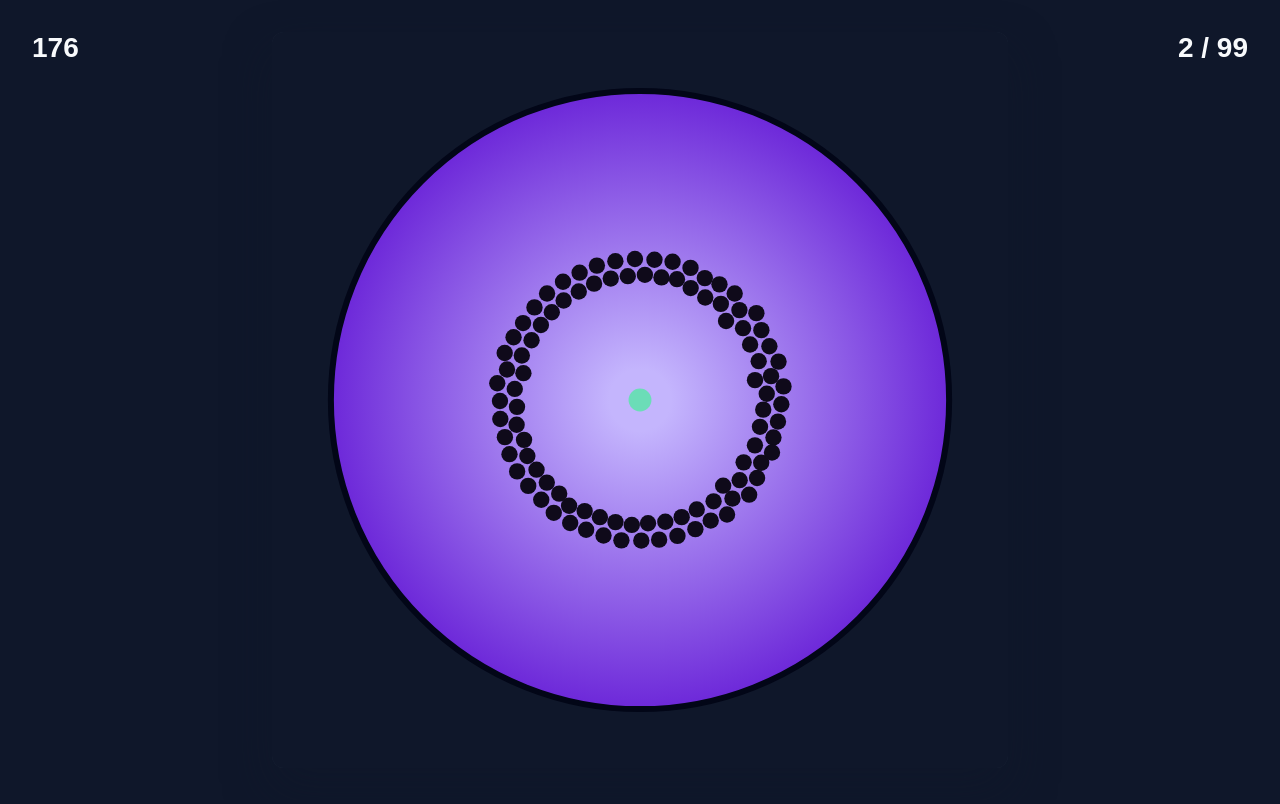
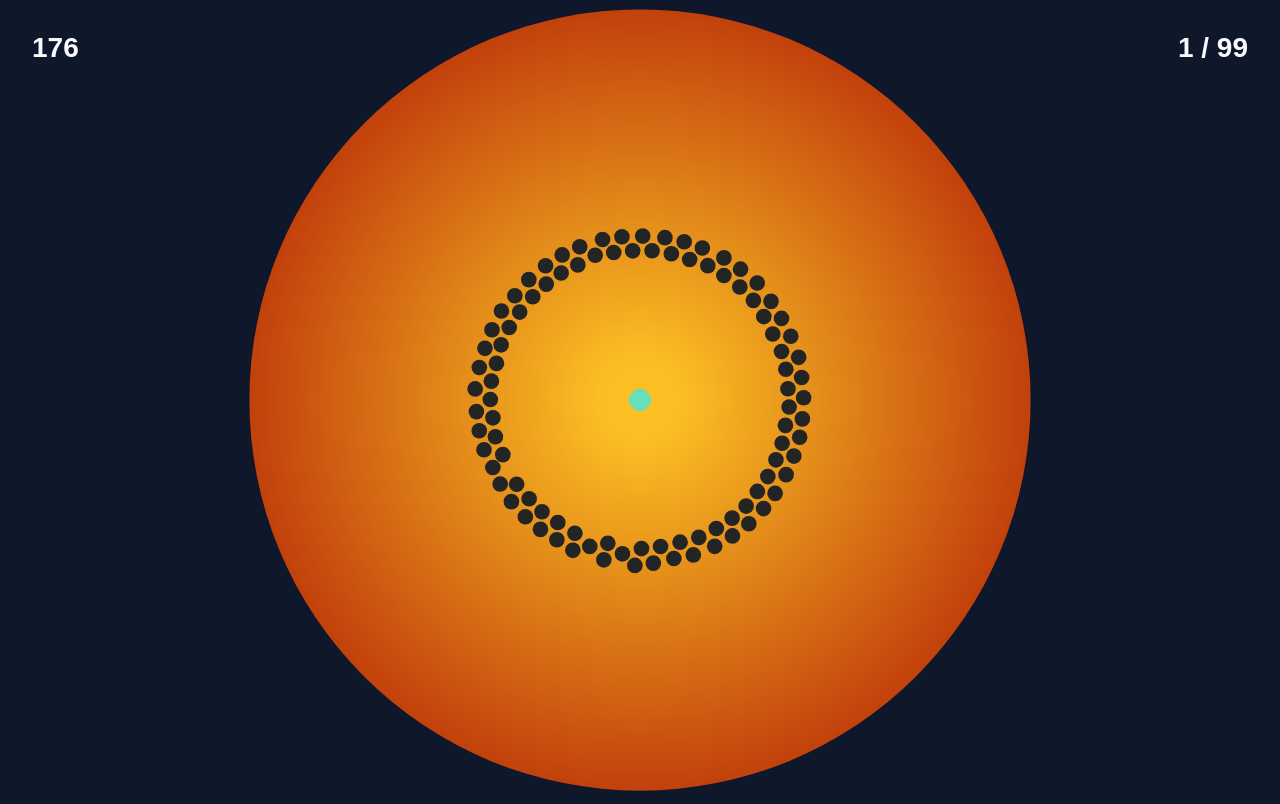
Before and after one commit to borizip/game-99-vs-1, a website: page index.html in a window 1280 px wide. Drawn offline with Linux system fonts and the light colour scheme.

Commit message:
refactor

```diff
--- a/game.js
+++ b/game.js
@@ -1,16 +1,20 @@
-const canvas = document.getElementById('game');
-const ctx = canvas.getContext('2d');
-const hudTimer = document.getElementById('timer');
-const hudScore = document.getElementById('score');
-const gameOverPanel = document.getElementById('game-over');
-const gameOverTitle = document.getElementById('game-over-title');
-const gameOverDetail = document.getElementById('game-over-detail');
-const restartButton = document.getElementById('restart');
+/** @type {HTMLCanvasElement} */
+const canvas = document.getElementById("game");
+/** @type {CanvasRenderingContext2D */
+const ctx = canvas.getContext("2d");
+const hudTimer = document.getElementById("timer");
+const hudScore = document.getElementById("score");
+const gameOverPanel = document.getElementById("game-over");
+const gameOverTitle = document.getElementById("game-over-title");
+const gameOverDetail = document.getElementById("game-over-detail");
+const restartButton = document.getElementById("restart");
 
-let logicalCanvasSize = canvas.width;
-const BASE_CANVAS_SIZE = logicalCanvasSize;
+let canvasWidth = 0;
+let canvasHeight = 0;
+let dpr = 1;
+let transformScale = 1;
 
-const DIMENSIONAL_VALUES = {
+const CONFIG = {
   playerSpeed: 3,
   cpuSpeed: 1,
   playerRadius: 14,
@@ -21,10 +25,8 @@ const DIMENSIONAL_VALUES = {
   separationPadding: 6,
   edgeRepulsionMargin: 120,
   edgeVelocityClampBand: 30,
-};
 
-const CONFIG = {
-  cpuCount: 99,
+  enemyCount: 99,
   roundSeconds: 180,
   peelDropInterval: 6,
   peelDropJitter: 3,
@@ -35,68 +37,28 @@ const CONFIG = {
   springDamping: 0.12,
   separationStrength: 0.15,
   edgeRepulsionStrength: 0.75,
+
+  stageRadius: 500,
+
+  enemyColor: "#232424ff",
 };
 
-function recalculateConfig() {
-  const scale = logicalCanvasSize / BASE_CANVAS_SIZE;
-  CONFIG.stageRadius = logicalCanvasSize * 0.42;
-  CONFIG.safeRadius = CONFIG.stageRadius * 0.32;
-  CONFIG.playerSpeed = DIMENSIONAL_VALUES.playerSpeed * scale;
-  CONFIG.cpuSpeed = DIMENSIONAL_VALUES.cpuSpeed * scale;
-  CONFIG.playerRadius = DIMENSIONAL_VALUES.playerRadius * scale;
-  CONFIG.cpuRadius = DIMENSIONAL_VALUES.cpuRadius * scale;
-  CONFIG.peelRadius = DIMENSIONAL_VALUES.peelRadius * scale;
-  CONFIG.dangerTriggerDistance =
-    CONFIG.safeRadius + DIMENSIONAL_VALUES.dangerTriggerOffset * scale;
-  CONFIG.springRestDistance =
-    CONFIG.safeRadius + DIMENSIONAL_VALUES.springRestOffset * scale;
-  CONFIG.separationPadding = Math.max(2, DIMENSIONAL_VALUES.separationPadding * scale);
-  CONFIG.edgeRepulsionMargin = DIMENSIONAL_VALUES.edgeRepulsionMargin * scale;
-  CONFIG.edgeVelocityClampBand = DIMENSIONAL_VALUES.edgeVelocityClampBand * scale;
-}
-
-recalculateConfig();
-
-function resizeCanvas({ resetGameOnChange = true } = {}) {
-  const viewportMin = Math.min(window.innerWidth, window.innerHeight);
-  const padding = Math.max(24, Math.min(64, viewportMin * 0.08));
-  const targetSize = viewportMin - padding;
-  const clampedSize = Math.max(320, Math.min(900, targetSize));
-  const dpr = window.devicePixelRatio || 1;
-  const sizeChanged = Math.abs(clampedSize - logicalCanvasSize) >= 1;
-
-  logicalCanvasSize = clampedSize;
-  canvas.style.width = `${logicalCanvasSize}px`;
-  canvas.style.height = `${logicalCanvasSize}px`;
-
-  const pixelSize = Math.round(logicalCanvasSize * dpr);
-  if (canvas.width !== pixelSize || canvas.height !== pixelSize) {
-    canvas.width = pixelSize;
-    canvas.height = pixelSize;
-    ctx.setTransform(dpr, 0, 0, dpr, 0, 0);
-  } else if (sizeChanged) {
-    ctx.setTransform(dpr, 0, 0, dpr, 0, 0);
-  }
-
-  if (sizeChanged) {
-    recalculateConfig();
-    if (resetGameOnChange) {
-      resetGame();
-    }
-  }
-}
+CONFIG.safeRadius = CONFIG.stageRadius * 0.32;
+CONFIG.dangerTriggerDistance = CONFIG.safeRadius + CONFIG.dangerTriggerOffset;
+CONFIG.springRestDistance = CONFIG.safeRadius + CONFIG.springRestOffset;
+CONFIG.separationPadding = Math.max(2, CONFIG.separationPadding);
 
 const BIOMES = [
-  { name: '빙결 평원', ground: '#bfdbfe', rim: '#1d4ed8', actor: '#0f172a' },
-  { name: '자수정 산림', ground: '#c4b5fd', rim: '#6d28d9', actor: '#0f0a1a' },
-  { name: '황혼 사막', ground: '#fbbf24', rim: '#c2410c', actor: '#0f172a' },
-  { name: '심해 분지', ground: '#38bdf8', rim: '#0ea5e9', actor: '#082f49' },
+  { name: "빙결 평원", ground: "#bfdbfe", rim: "#1d4ed8" },
+  { name: "자수정 산림", ground: "#c4b5fd", rim: "#6d28d9" },
+  { name: "황혼 사막", ground: "#fbbf24", rim: "#c2410c" },
+  { name: "심해 분지", ground: "#38bdf8", rim: "#0ea5e9" },
 ];
 
-const PLAYER_PAIN_MESSAGES = ['으악!', '꽥!', '아야!', '미끄러졌어!', '헉!'];
-const CPU_SLIP_TAUNTS = ['깔깔!', '히히!', '낄낄', '푸핫!'];
-const PEEL_DROP_MESSAGES = ['하하!', '받아라!', '이거나 먹어라!', '조심해!'];
-const CPU_DANGER_MESSAGES = ['안돼!!', '위험해!', '돔황촤!', '살려줘!', '안 돼!'];
+const PLAYER_PAIN_MESSAGES = ["으악!", "꽥!", "아야!", "미끄러졌어!", "헉!"];
+const CPU_SLIP_TAUNTS = ["깔깔!", "히히!", "낄낄", "푸핫!"];
+const PEEL_DROP_MESSAGES = ["하하!", "받아라!", "이거나 먹어라!", "조심해!"];
+const CPU_DANGER_MESSAGES = ["안돼!!", "위험해!", "돔황촤!", "살려줘!", "안 돼!"];
 
 const pressed = new Set();
 let lastTimestamp = 0;
@@ -113,8 +75,36 @@ let playerStunTimer = 0;
 let playerBubble = null;
 let touchTarget = null;
 
-function randomBiome() {
-  return BIOMES[Math.floor(Math.random() * BIOMES.length)];
+document.addEventListener("keydown", handleKeydown);
+document.addEventListener("keyup", handleKeyup);
+window.addEventListener("resize", resizeCanvas);
+
+canvas.addEventListener("touchstart", handleTouchStart, { passive: false });
+canvas.addEventListener("touchmove", handleTouchMove, { passive: false });
+canvas.addEventListener("touchend", handleTouchEnd, { passive: false });
+canvas.addEventListener("touchcancel", handleTouchEnd, { passive: false });
+
+restartButton.addEventListener("click", resetGame);
+
+resizeCanvas();
+
+resetGame();
+requestAnimationFrame(loop);
+
+if ("serviceWorker" in navigator) {
+  window.addEventListener("load", () => {
+    navigator.serviceWorker
+      .register("./service-worker.js")
+      .catch((error) => console.error("Service worker registration failed:", error));
+  });
+}
+
+function resizeCanvas() {
+  dpr = window.devicePixelRatio || 1;
+  const canvasRect = canvas.getBoundingClientRect();
+  canvas.width = canvasWidth = canvasRect.width * dpr;
+  canvas.height = canvasHeight = canvasRect.height * dpr;
+  transformScale = Math.min(canvasWidth, canvasHeight) / 1024;
 }
 
 function randomPointInCircle(radius) {
@@ -131,19 +121,19 @@ function randomChoice(arr) {
   return arr[Math.floor(Math.random() * arr.length)];
 }
 
-function length(vx, vy) {
+function len(vx, vy) {
   return Math.hypot(vx, vy);
 }
 
 function normalize(vx, vy) {
-  const len = length(vx, vy);
-  if (len === 0) return { x: 0, y: 0 };
-  return { x: vx / len, y: vy / len };
+  const l = len(vx, vy);
+  if (l === 0) return { x: 0, y: 0 };
+  return { x: vx / l, y: vy / l };
 }
 
 function resetGame() {
-  const center = logicalCanvasSize / 2;
-  biome = randomBiome();
+  const center = 0;
+  biome = BIOMES[Math.floor(Math.random() * BIOMES.length)];
   player = { x: center, y: center, radius: CONFIG.playerRadius };
   enemies = [];
   peels = [];
@@ -152,7 +142,7 @@ function resetGame() {
   playerBubble = null;
   touchTarget = null;
   const maxIdleRadius = CONFIG.stageRadius * CONFIG.outerBoundaryRatio - CONFIG.cpuRadius - 12;
-  for (let i = 0; i < CONFIG.cpuCount; i += 1) {
+  for (let i = 0; i < CONFIG.enemyCount; i += 1) {
     const isCloseBand = Math.random() < 0.55;
     const closeRadius = Math.min(maxIdleRadius, CONFIG.safeRadius + randomRange(20, 70));
     const farRadius = Math.min(maxIdleRadius, CONFIG.safeRadius + randomRange(80, 160));
@@ -175,8 +165,8 @@ function resetGame() {
   gameOver = false;
   playerVelocity = { x: 0, y: 0 };
   hudTimer.textContent = CONFIG.roundSeconds.toString();
-  hudScore.textContent = `0 / ${CONFIG.cpuCount}`;
-  gameOverPanel.classList.add('hidden');
+  hudScore.textContent = `0 / ${CONFIG.enemyCount}`;
+  gameOverPanel.classList.add("hidden");
 }
 
 function dropBananaPeel() {
@@ -208,30 +198,35 @@ function triggerPlayerSlip() {
   }
 }
 
+const keyMap = {
+  ArrowUp: "up",
+  ArrowDown: "down",
+  ArrowLeft: "left",
+  ArrowRight: "right",
+  a: "left",
+  d: "right",
+  w: "up",
+  s: "down",
+  Enter: "enter",
+  " ": "enter",
+};
 function handleKeydown(e) {
-  if (['ArrowUp', 'ArrowDown', 'ArrowLeft', 'ArrowRight', ' '].includes(e.key)) {
+  const key = keyMap[e.key];
+  if (key) {
     e.preventDefault();
+    pressed.add(key);
   }
-  pressed.add(e.key);
 }
 
 function handleKeyup(e) {
-  pressed.delete(e.key);
+  pressed.delete(keyMap[e.key]);
 }
-
-document.addEventListener('keydown', handleKeydown);
-document.addEventListener('keyup', handleKeyup);
-restartButton.addEventListener('click', resetGame);
-window.addEventListener('resize', () => resizeCanvas());
 
 function getTouchPoint(touch) {
   if (!touch) return null;
-  const rect = canvas.getBoundingClientRect();
-  const x = ((touch.clientX - rect.left) / rect.width) * logicalCanvasSize;
-  const y = ((touch.clientY - rect.top) / rect.height) * logicalCanvasSize;
   return {
-    x: Math.max(0, Math.min(logicalCanvasSize, x)),
-    y: Math.max(0, Math.min(logicalCanvasSize, y)),
+    x: (touch.clientX * 2 - canvasWidth / dpr) / transformScale,
+    y: (touch.clientY * 2 - canvasHeight / dpr) / transformScale,
   };
 }
 
@@ -265,15 +260,10 @@ function handleTouchEnd(e) {
   }
 }
 
-canvas.addEventListener('touchstart', handleTouchStart, { passive: false });
-canvas.addEventListener('touchmove', handleTouchMove, { passive: false });
-canvas.addEventListener('touchend', handleTouchEnd, { passive: false });
-canvas.addEventListener('touchcancel', handleTouchEnd, { passive: false });
-
 function update(dt) {
   if (gameOver) return;
   const dt60 = dt * 60; // keep speed values close to design numbers
-  const center = logicalCanvasSize / 2;
+  const center = 0;
 
   if (playerStunTimer > 0) {
     playerStunTimer -= dt;
@@ -300,10 +290,10 @@ function update(dt) {
   // player movement
   let inputX = 0;
   let inputY = 0;
-  if (pressed.has('ArrowUp')) inputY -= 1;
-  if (pressed.has('ArrowDown')) inputY += 1;
-  if (pressed.has('ArrowLeft')) inputX -= 1;
-  if (pressed.has('ArrowRight')) inputX += 1;
+  if (pressed.has("up")) inputY -= 1;
+  if (pressed.has("down")) inputY += 1;
+  if (pressed.has("left")) inputX -= 1;
+  if (pressed.has("right")) inputX += 1;
 
   let dirX = 0;
   let dirY = 0;
@@ -319,7 +309,7 @@ function update(dt) {
     } else if (touchTarget) {
       const toTargetX = touchTarget.x - player.x;
       const toTargetY = touchTarget.y - player.y;
-      const distToTarget = length(toTargetX, toTargetY);
+      const distToTarget = len(toTargetX, toTargetY);
       if (distToTarget > CONFIG.playerRadius * 0.6) {
         dirX = toTargetX / distToTarget;
         dirY = toTargetY / distToTarget;
@@ -332,10 +322,10 @@ function update(dt) {
   player.x += playerVelocity.x * dt60;
   player.y += playerVelocity.y * dt60;
 
-  const playerSpeedNow = playerStunTimer > 0 ? 0 : length(playerVelocity.x, playerVelocity.y);
+  const playerSpeedNow = playerStunTimer > 0 ? 0 : len(playerVelocity.x, playerVelocity.y);
 
-  const distFromCenter = length(player.x - center, player.y - center);
-  if (distFromCenter + player.radius > CONFIG.stageRadius) {
+  const distFromCenter = len(player.x - center, player.y - center);
+  if (distFromCenter > CONFIG.stageRadius) {
     endGame(false);
     return;
   }
@@ -345,7 +335,7 @@ function update(dt) {
     let nearest = Infinity;
     for (const enemy of enemies) {
       if (!enemy.alive) continue;
-      const dist = length(player.x - enemy.x, player.y - enemy.y);
+      const dist = len(player.x - enemy.x, player.y - enemy.y);
       if (dist < nearest && dist <= CONFIG.dangerTriggerDistance) {
         nearest = dist;
         dangerTarget = enemy;
@@ -353,11 +343,7 @@ function update(dt) {
     }
   }
 
-  if (
-    dangerTarget &&
-    (!dangerTarget.bubble || dangerTarget.bubble.ttl <= 0) &&
-    dangerTarget.bubbleCooldown <= 0
-  ) {
+  if (dangerTarget && (!dangerTarget.bubble || dangerTarget.bubble.ttl <= 0) && dangerTarget.bubbleCooldown <= 0) {
     dangerTarget.bubble = { text: randomChoice(CPU_DANGER_MESSAGES), ttl: 1.2 };
     dangerTarget.bubbleCooldown = 3 + Math.random() * 2;
   }
@@ -386,7 +372,7 @@ function update(dt) {
       x: player.x - enemy.x,
       y: player.y - enemy.y,
     };
-    const distToPlayer = length(toPlayer.x, toPlayer.y);
+    const distToPlayer = len(toPlayer.x, toPlayer.y);
     if (distToPlayer > 0.0001) {
       const dirToPlayer = {
         x: toPlayer.x / distToPlayer,
@@ -398,13 +384,13 @@ function update(dt) {
       forces[index].y += dirToPlayer.y * forceMag;
     }
 
-    const distFromCenter = length(enemy.x - center, enemy.y - center);
+    const distFromCenter = len(enemy.x - center, enemy.y - center);
     if (distFromCenter > CONFIG.stageRadius + enemy.radius) {
       if (enemy.alive) {
         enemy.alive = false;
         score += 1;
-        hudScore.textContent = `${score} / ${CONFIG.cpuCount}`;
-        if (score >= CONFIG.cpuCount) {
+        hudScore.textContent = `${score} / ${CONFIG.enemyCount}`;
+        if (score >= CONFIG.enemyCount) {
           endGame(true);
           return;
         }
@@ -456,7 +442,7 @@ function update(dt) {
     if (!enemy.alive) return;
     enemy.vx = (enemy.vx + forces[index].x * accelScale) * dampingFactor;
     enemy.vy = (enemy.vy + forces[index].y * accelScale) * dampingFactor;
-    const distFromCenter = length(enemy.x - center, enemy.y - center);
+    const distFromCenter = len(enemy.x - center, enemy.y - center);
     if (distFromCenter > CONFIG.stageRadius - CONFIG.edgeVelocityClampBand) {
       const dirOut = normalize(enemy.x - center, enemy.y - center);
       const radialVel = enemy.vx * dirOut.x + enemy.vy * dirOut.y;
@@ -465,7 +451,7 @@ function update(dt) {
         enemy.vy -= dirOut.y * radialVel;
       }
     }
-    const speed = length(enemy.vx, enemy.vy);
+    const speed = len(enemy.vx, enemy.vy);
     if (speed > CONFIG.cpuSpeed) {
       const s = CONFIG.cpuSpeed / Math.max(speed, 0.0001);
       enemy.vx *= s;
@@ -473,7 +459,7 @@ function update(dt) {
     }
     enemy.x += enemy.vx * dt60;
     enemy.y += enemy.vy * dt60;
-    const newDist = length(enemy.x - center, enemy.y - center);
+    const newDist = len(enemy.x - center, enemy.y - center);
     const maxInside = CONFIG.stageRadius - enemy.radius - 2;
     if (newDist > maxInside) {
       const dirOut = normalize(enemy.x - center, enemy.y - center);
@@ -495,7 +481,7 @@ function update(dt) {
 
   for (let i = peels.length - 1; i >= 0; i -= 1) {
     const peel = peels[i];
-    const dist = length(player.x - peel.x, player.y - peel.y);
+    const dist = len(player.x - peel.x, player.y - peel.y);
     if (dist <= player.radius + peel.radius) {
       peels.splice(i, 1);
       triggerPlayerSlip();
@@ -505,16 +491,16 @@ function update(dt) {
   // capture check
   for (const enemy of enemies) {
     if (!enemy.alive) continue;
-    const dist = length(player.x - enemy.x, player.y - enemy.y);
+    const dist = len(player.x - enemy.x, player.y - enemy.y);
     if (dist <= player.radius + enemy.radius) {
       enemy.alive = false;
       score += 1;
     }
   }
 
-  hudScore.textContent = `${score} / ${CONFIG.cpuCount}`;
+  hudScore.textContent = `${score} / ${CONFIG.enemyCount}`;
 
-  if (score >= CONFIG.cpuCount) {
+  if (score >= CONFIG.enemyCount) {
     endGame(true);
   }
 }
@@ -523,58 +509,36 @@ function endGame(isClear) {
   if (gameOver) return;
   gameOver = true;
   touchTarget = null;
-  gameOverPanel.classList.remove('hidden');
-  const elapsedSeconds = Math.min(
-    Math.max(CONFIG.roundSeconds - timeLeft, 0),
-    CONFIG.roundSeconds
-  );
+  gameOverPanel.classList.remove("hidden");
+  const elapsedSeconds = Math.min(Math.max(CONFIG.roundSeconds - timeLeft, 0), CONFIG.roundSeconds);
   const totalSeconds = Math.round(elapsedSeconds);
   const minutes = Math.floor(totalSeconds / 60);
-  const seconds = String(totalSeconds % 60).padStart(2, '0');
+  const seconds = String(totalSeconds % 60).padStart(2, "0");
   const formattedElapsed = `${minutes}:${seconds}`;
 
-  if (isClear && score >= CONFIG.cpuCount) {
-    gameOverTitle.textContent = '모든 CPU를 잡았습니다!';
+  if (isClear && score >= CONFIG.enemyCount) {
+    gameOverTitle.textContent = "모든 CPU를 잡았습니다!";
   } else if (isClear) {
-    gameOverTitle.textContent = '시간 종료!!';
+    gameOverTitle.textContent = "시간 종료!!";
   } else {
-    gameOverTitle.textContent = '밖으로 떨어졌습니다..';
+    gameOverTitle.textContent = "밖으로 떨어졌습니다..";
   }
-  gameOverDetail.innerHTML = `경과 시간: ${formattedElapsed}<br>잡은 CPU: ${score} / ${CONFIG.cpuCount}`;
+  gameOverDetail.innerHTML = `경과 시간: ${formattedElapsed}<br>잡은 CPU: ${score} / ${CONFIG.enemyCount}`;
 }
 
 function drawStage() {
-  const center = logicalCanvasSize / 2;
-  ctx.clearRect(0, 0, logicalCanvasSize, logicalCanvasSize);
-
-  ctx.fillStyle = '#0f172a';
-  ctx.fillRect(0, 0, logicalCanvasSize, logicalCanvasSize);
-
-  const gradient = ctx.createRadialGradient(
-    center,
-    center,
-    CONFIG.stageRadius * 0.1,
-    center,
-    center,
-    CONFIG.stageRadius
-  );
+  const gradient = ctx.createRadialGradient(0, 0, CONFIG.stageRadius * 0.1, 0, 0, CONFIG.stageRadius);
   gradient.addColorStop(0, biome.ground);
   gradient.addColorStop(1, biome.rim);
   ctx.fillStyle = gradient;
   ctx.beginPath();
-  ctx.arc(center, center, CONFIG.stageRadius, 0, Math.PI * 2);
+  ctx.arc(0, 0, CONFIG.stageRadius, 0, Math.PI * 2);
   ctx.fill();
-
-  ctx.lineWidth = 6;
-  ctx.strokeStyle = '#020617';
-  ctx.beginPath();
-  ctx.arc(center, center, CONFIG.stageRadius, 0, Math.PI * 2);
-  ctx.stroke();
 }
 
 function drawPeels() {
-  ctx.fillStyle = '#facc15';
-  ctx.strokeStyle = '#854d0e';
+  ctx.fillStyle = "#facc15";
+  ctx.strokeStyle = "#854d0e";
   ctx.lineWidth = 2;
   for (const peel of peels) {
     ctx.beginPath();
@@ -585,7 +549,7 @@ function drawPeels() {
 }
 
 function drawPlayer() {
-  ctx.fillStyle = '#6bddb7ff';
+  ctx.fillStyle = "#6bddb7ff";
   ctx.beginPath();
   ctx.arc(player.x, player.y, player.radius, 0, Math.PI * 2);
   ctx.fill();
@@ -595,7 +559,7 @@ function drawTouchIndicator() {
   if (!touchTarget || gameOver) return;
 
   ctx.save();
-  ctx.strokeStyle = 'rgba(56, 189, 248, 0.7)';
+  ctx.strokeStyle = "rgba(56, 189, 248, 0.7)";
   ctx.lineWidth = Math.max(1.5, CONFIG.playerRadius * 0.18);
   const dashLength = Math.max(4, CONFIG.playerRadius * 0.6);
   ctx.setLineDash([dashLength, dashLength]);
@@ -612,23 +576,23 @@ function drawPlayerBubble() {
   const text = playerBubble.text;
   const padding = 6;
   const height = 26;
-  ctx.font = '18px Arial';
+  ctx.font = "18px Arial";
   const metrics = ctx.measureText(text);
   const width = metrics.width + padding * 2.5;
   const bubbleX = player.x - width / 2;
   const bubbleY = player.y - player.radius - height - 16;
 
-  ctx.fillStyle = 'rgba(169, 14, 14, 0.9)';
-  ctx.strokeStyle = 'rgba(169, 14, 14, 0.9)';
+  ctx.fillStyle = "rgba(169, 14, 14, 0.9)";
+  ctx.strokeStyle = "rgba(169, 14, 14, 0.9)";
   ctx.lineWidth = 1.5;
   ctx.beginPath();
   ctx.rect(bubbleX, bubbleY, width, height);
   ctx.fill();
   ctx.stroke();
 
-  ctx.fillStyle = '#ffffffff';
-  ctx.textAlign = 'center';
-  ctx.textBaseline = 'middle';
+  ctx.fillStyle = "#ffffffff";
+  ctx.textAlign = "center";
+  ctx.textBaseline = "middle";
   ctx.fillText(text, player.x, bubbleY + height / 2);
   ctx.restore();
 }
@@ -636,7 +600,7 @@ function drawPlayerBubble() {
 function drawEnemies() {
   for (const enemy of enemies) {
     if (!enemy.alive) continue;
-    ctx.fillStyle = biome.actor;
+    ctx.fillStyle = CONFIG.enemyColor;
     ctx.beginPath();
     ctx.arc(enemy.x, enemy.y, enemy.radius, 0, Math.PI * 2);
     ctx.fill();
@@ -650,23 +614,23 @@ function drawSpeechBubble(enemy) {
   const text = enemy.bubble.text;
   const padding = 6;
   const height = 24;
-  ctx.font = '16px Arial';
+  ctx.font = "16px Arial";
   const metrics = ctx.measureText(text);
   const width = metrics.width + padding * 2.5;
   const bubbleX = enemy.x - width / 2;
   const bubbleY = enemy.y - enemy.radius - height - 12;
 
-  ctx.fillStyle = 'rgba(15, 23, 42, 0.85)';
-  ctx.strokeStyle = '#f8fafc';
+  ctx.fillStyle = "rgba(15, 23, 42, 0.85)";
+  ctx.strokeStyle = "#f8fafc";
   ctx.lineWidth = 1.5;
   ctx.beginPath();
-  ctx.roundRect(bubbleX, bubbleY, width, height, enemy.radius / 2)
+  ctx.roundRect(bubbleX, bubbleY, width, height, enemy.radius / 2);
   ctx.fill();
   ctx.stroke();
 
-  ctx.fillStyle = '#f8fafc';
-  ctx.textAlign = 'center';
-  ctx.textBaseline = 'middle';
+  ctx.fillStyle = "#f8fafc";
+  ctx.textAlign = "center";
+  ctx.textBaseline = "middle";
   ctx.fillText(text, enemy.x, bubbleY + height / 2);
   ctx.restore();
 }
@@ -686,6 +650,12 @@ function loop(timestamp) {
   lastTimestamp = timestamp;
 
   update(dt);
+
+  ctx.clearRect(0, 0, canvas.width, canvas.height);
+
+  ctx.save();
+  ctx.setTransform(transformScale, 0, 0, transformScale, canvasWidth / 2, canvasHeight / 2);
+
   drawStage();
   drawPeels();
   drawEnemies();
@@ -694,17 +664,7 @@ function loop(timestamp) {
   drawTouchIndicator();
   drawPlayerBubble();
 
+  ctx.restore();
+
   requestAnimationFrame(loop);
 }
-
-resizeCanvas({ resetGameOnChange: false });
-resetGame();
-requestAnimationFrame(loop);
-
-if ('serviceWorker' in navigator) {
-  window.addEventListener('load', () => {
-    navigator.serviceWorker
-      .register('./service-worker.js')
-      .catch((error) => console.error('Service worker registration failed:', error));
-  });
-}
--- a/index.html
+++ b/index.html
@@ -1,24 +1,25 @@
-<!DOCTYPE html>
+<!doctype html>
 <html lang="ko">
   <head>
-  <meta charset="UTF-8">
-  <meta name="viewport" content="width=device-width, initial-scale=1.0">
+    <meta charset="UTF-8" />
+    <meta name="viewport" content="width=device-width, initial-scale=1.0" />
     <title>99 vs 1</title>
-  <meta name="theme-color" content="#0f172a">
-  <meta name="apple-mobile-web-app-capable" content="yes">
-  <meta name="apple-mobile-web-app-status-bar-style" content="black-translucent">
-  <link rel="stylesheet" href="style.css">
-  <link rel="manifest" href="manifest.webmanifest">
-  <link rel="apple-touch-icon" href="icon-192.png">
+    <meta name="theme-color" content="#0f172a" />
+    <meta name="apple-mobile-web-app-capable" content="yes" />
+    <meta
+      name="apple-mobile-web-app-status-bar-style"
+      content="black-translucent"
+    />
+    <link rel="stylesheet" href="style.css" />
+    <link rel="manifest" href="manifest.webmanifest" />
+    <link rel="apple-touch-icon" href="icon-192.png" />
   </head>
   <body>
     <div id="hud">
       <div id="timer">180</div>
       <div id="score">0 / 99</div>
     </div>
-  <div id="game-container">
-    <canvas id="game" width="900" height="900"></canvas>
-  </div>
+    <canvas id="game"></canvas>
     <div id="game-over" class="hidden">
       <h1 id="game-over-title"></h1>
       <p id="game-over-detail"></p>
--- a/package.json
+++ b/package.json
@@ -3,9 +3,11 @@
   "version": "1.0.0",
   "private": true,
   "scripts": {
-    "dev": "http-server . -p 3000"
+    "dev": "http-server . -p 3000",
+    "format": "prettier --write ."
   },
   "devDependencies": {
-    "http-server": "^14.1.1"
+    "http-server": "^14.1.1",
+    "prettier": "^3.6.2"
   }
 }
--- a/style.css
+++ b/style.css
@@ -1,4 +1,5 @@
-html, body {
+html,
+body {
   margin: 0;
   padding: 0;
   width: 100%;
@@ -8,25 +9,13 @@ html, body {
 body {
   background: #0f172a;
   color: #f8fafc;
-  font-family: 'Arial', sans-serif;
+  font-family: "Arial", sans-serif;
   position: relative;
 }
 
-#game-container {
+#game {
   width: 100%;
   height: 100%;
-  display: flex;
-  align-items: center;
-  justify-content: center;
-}
-
-#game {
-  border-radius: 12px;
-  background: #1e293b;
-  box-shadow: 0 20px 45px rgba(15, 23, 42, 0.5);
-  width: 100%;
-  height: auto;
-  max-width: 900px;
   touch-action: none;
 }
 
```
Also changed, not shown: service-worker.js (+31 -21 lines), README.md, 3 other files. Lines whose indentation alone changed are shown as unchanged.
